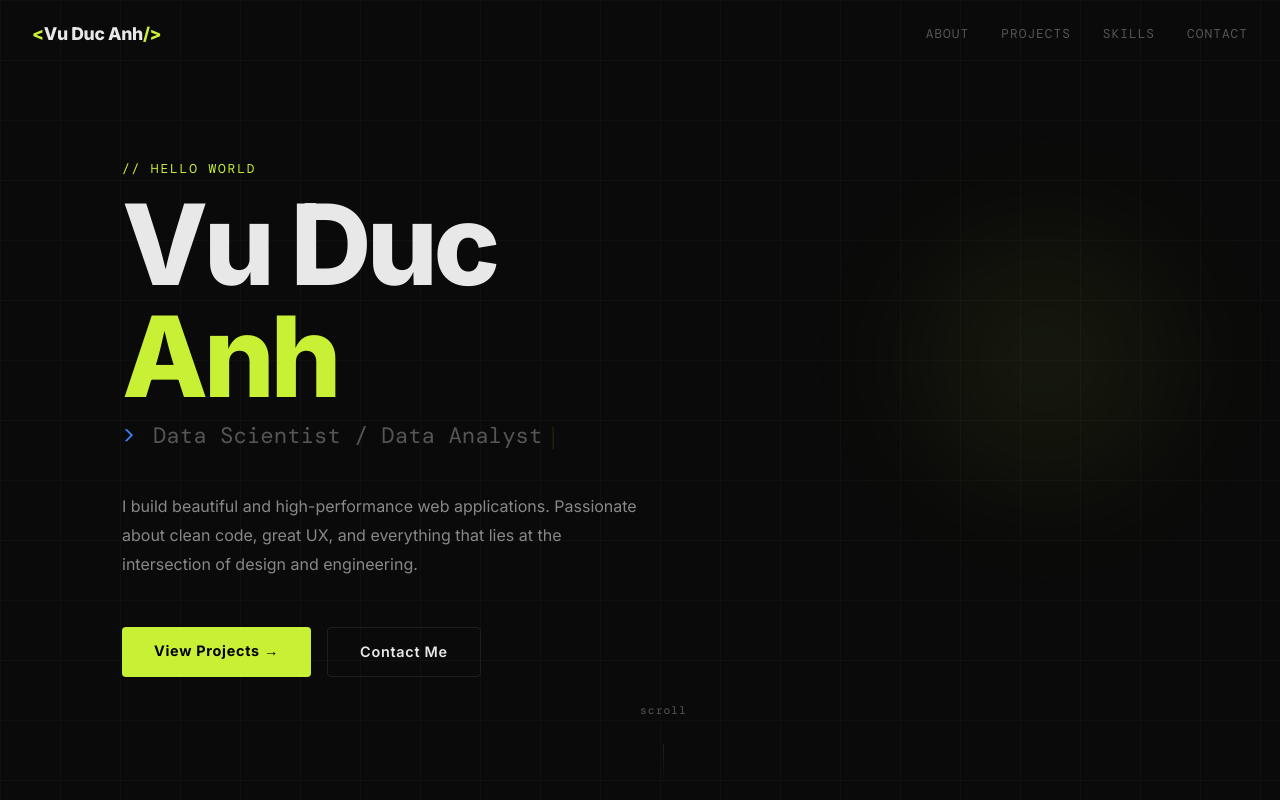
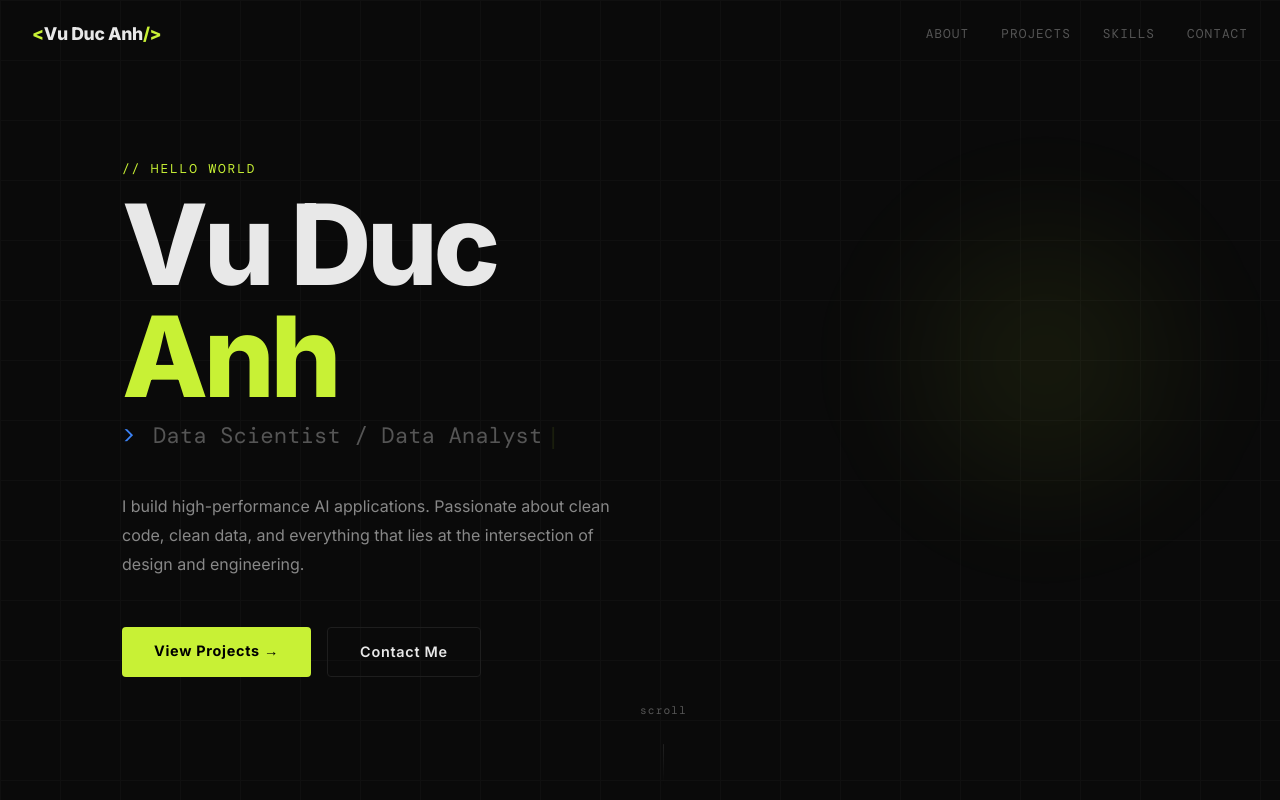
Before and after one commit to Ein05/Ein05.github.io, a React (Vite) app: page / in a window 1280 px wide. Shown: the top 800 px of the page. Built offline with nearby package versions, Linux system fonts and the light colour scheme; a web font is replaced by a local one.

Commit message:
Update Hero.jsx

```diff
--- a/src/components/Hero.jsx
+++ b/src/components/Hero.jsx
@@ -82,8 +82,8 @@ export default function Hero() {
         maxWidth: '520px', color: '#888', lineHeight: 1.8,
         fontSize: '1rem', marginBottom: '3rem',
       }}>
-        I build beautiful and high-performance web applications.
-        Passionate about clean code, great UX, and everything that lies at the
+        I build high-performance AI applications.
+        Passionate about clean code, clean data, and everything that lies at the
         intersection of design and engineering.
       </p>
 
```
